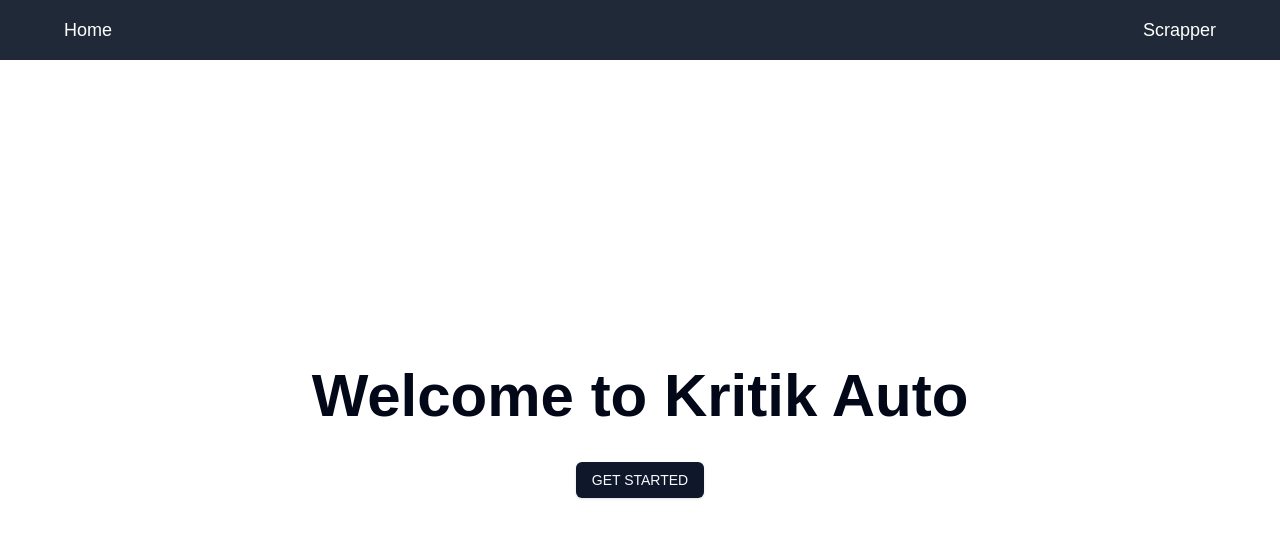
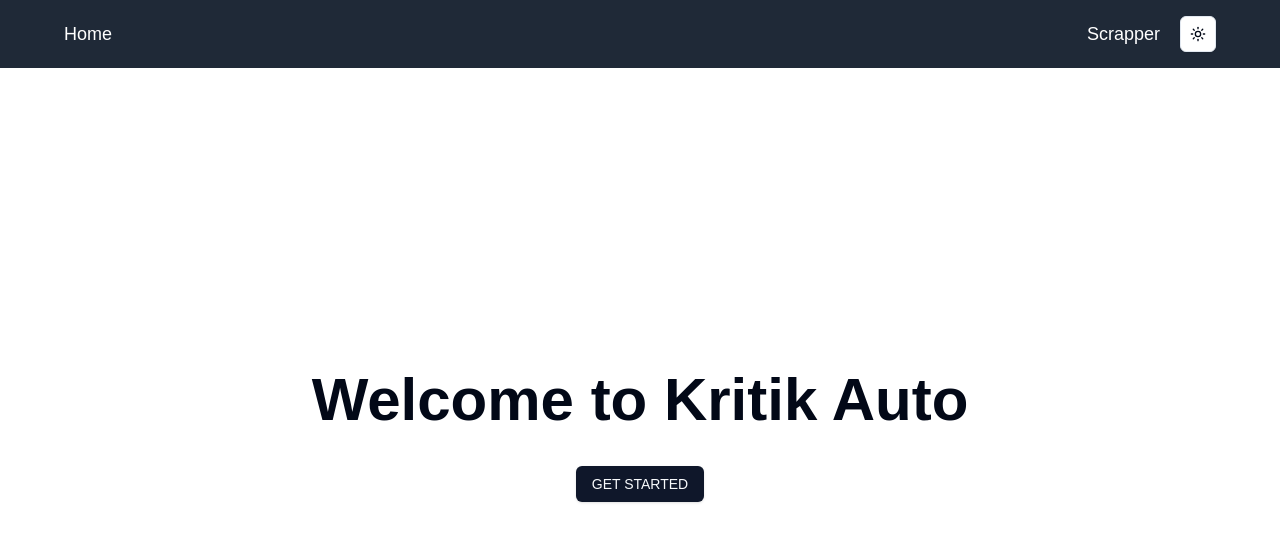
Before and after one commit to akulaahhhh/KritikV2, a Next.js app: page / in a window 1280 px wide. Shown: the top 542 px of the page. Built offline with nearby package versions, Linux system fonts and the light colour scheme.

Commit message:
Add theme toggle

```diff
--- a/src/app/Navbar.tsx
+++ b/src/app/Navbar.tsx
@@ -1,11 +1,22 @@
-import Link from 'next/link';
+import Link from "next/link";
+import { ModeToggle } from "@/components/ui/ModeToggle";
 
 const Navbar = () => {
   return (
     <nav className="bg-gray-800 p-4">
-      <div className="max-w-6xl mx-auto flex justify-between">
-        <Link href="/" className="text-white text-lg hover:text-gray-300">Home</Link>
-        <Link href="/Scrapper" className="text-white text-lg hover:text-gray-300">Scrapper</Link>
+      <div className="max-w-6xl mx-auto flex justify-between items-center">
+        <Link href="/" className="text-white text-lg hover:text-gray-300">
+          Home
+        </Link>
+        <div className="flex items-center gap-5">
+          <Link
+            href="/Scrapper"
+            className="text-white text-lg hover:text-gray-300"
+          >
+            Scrapper
+          </Link>
+          <ModeToggle></ModeToggle>
+        </div>
       </div>
     </nav>
   );
```
